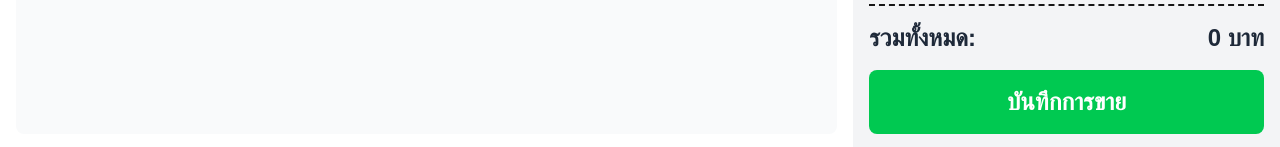
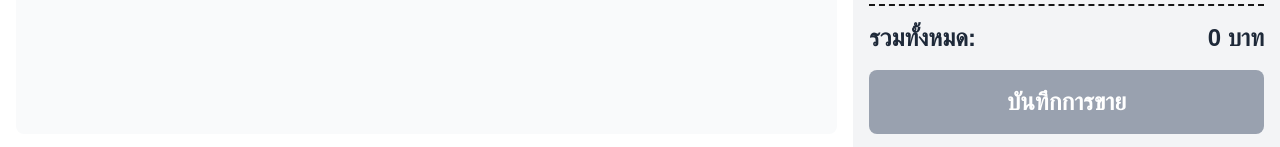
Before and after one commit to thanaponkr/thanapon_pos, a Next.js app: page / in a window 1280 px wide. Shown: the part 650-797 px from the top of the page. Built offline with nearby package versions, Linux system fonts and the light colour scheme; no server answers; the database is empty.

Commit message:
Final version with all fixes

```diff
--- a/src/app/page.tsx
+++ b/src/app/page.tsx
@@ -172,7 +172,7 @@ export default function Home() {
           <button
             onClick={handleSaveOrder}
             className="w-full bg-green-500 text-white font-bold text-2xl py-4 rounded-lg hover:bg-green-600 transition-colors disabled:bg-gray-400"
-            disabled={cart.length === <strong>0</strong>}
+            disabled={cart.length === 0}
           >
             บันทึกการขาย
           </button>
```
